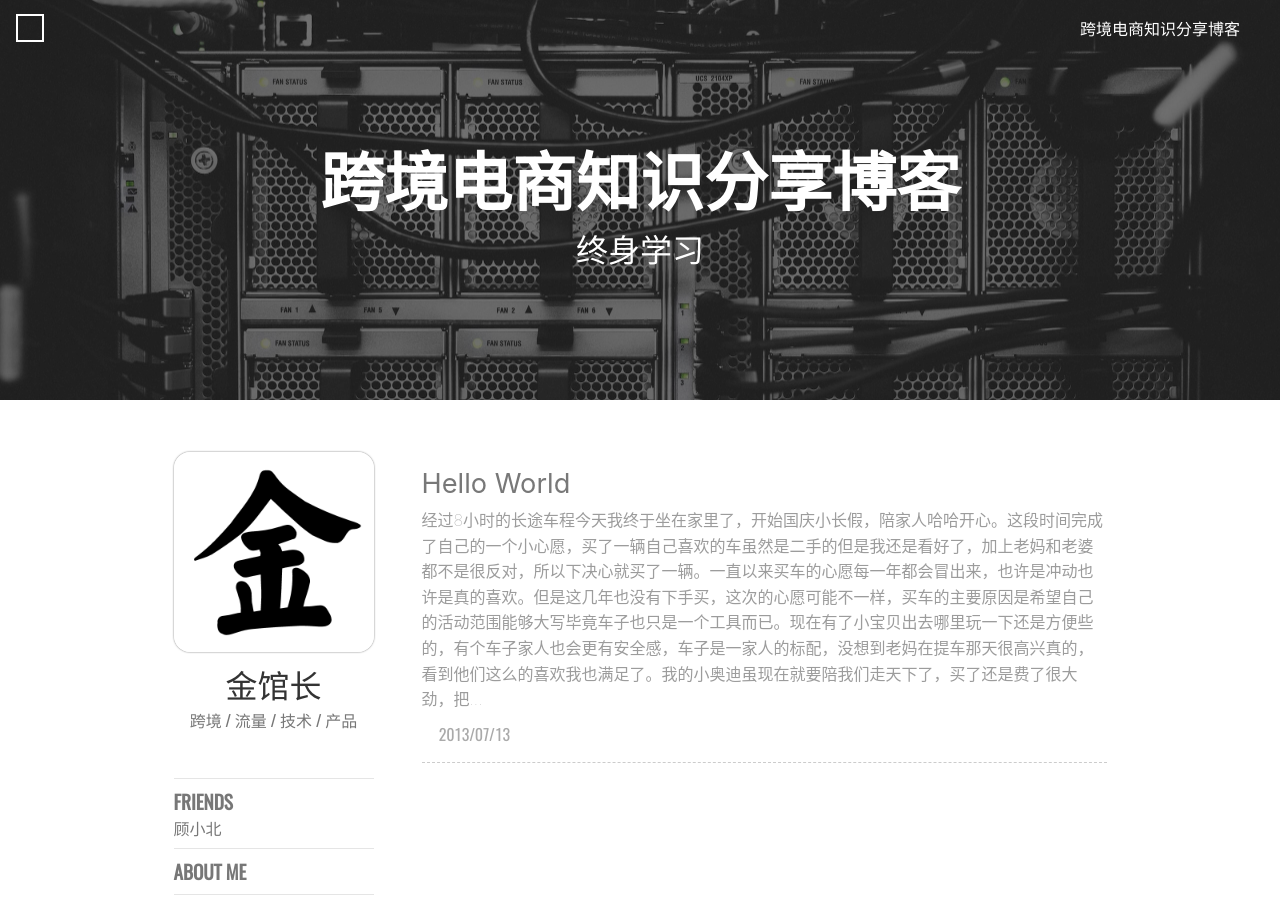
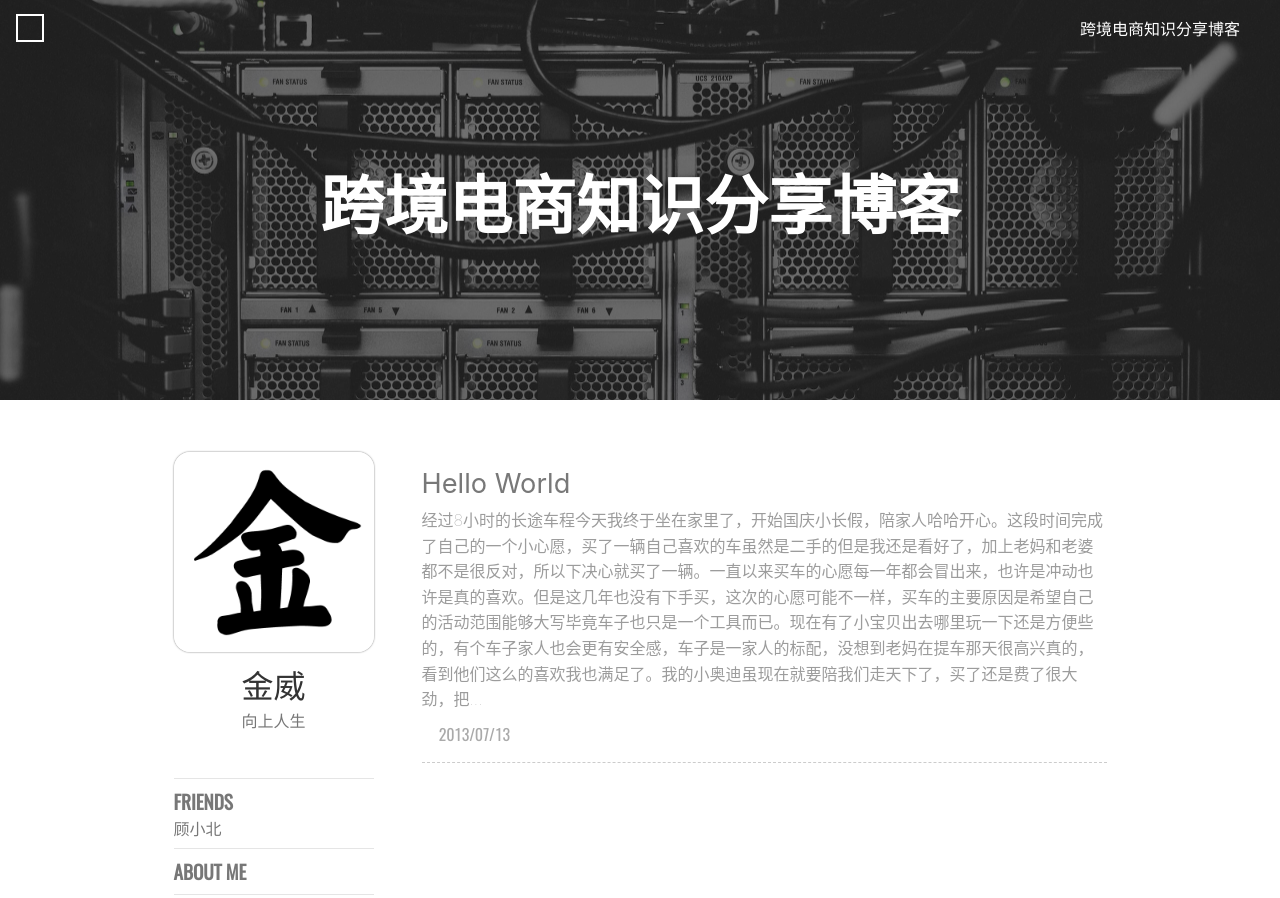
Before and after one commit to jinweime/jgz, a plain HTML site: page index.html in a window 1280 px wide. Shown: the top 898 px of the page. Drawn offline with nearby package versions, Linux system fonts and the light colour scheme; some packages are replaced by stand-ins of ours; a script that the page names is missing; a web font is replaced by a local one.

Commit message:
Site updated: 2020-11-19 11:14:05

```diff
--- a/index.html
+++ b/index.html
@@ -33,7 +33,7 @@
     <meta http-equiv="Cache-control" content="no-cache">
     <meta http-equiv="X-UA-Compatible" content="IE=edge,chrome=1">
 
-    <title>金馆长的跨境电商博客 流量 独立站 研究</title>
+    <title>金威的小酒馆博客</title>
     <style type="text/css">
     @font-face {
         font-family: 'Oswald-Regular';
@@ -256,8 +256,6 @@ height:50vh;
             <!-- 主页副标题  -->
 
 
-                终身学习
-
             <!-- 文章页  -->
 
         </p>
@@ -394,10 +392,10 @@ height:50vh;
 
             <div class="profile">
     <img class="profile-avatar" alt="avatar" src= /avatar/Misaka.jpg >
-    <div class="profile-name">金馆长</div>
+    <div class="profile-name">金威</div>
 
     <div class="profile-signature">
-        跨境 / 流量 / 技术 / 产品
+        向上人生
     </div>
 
 
```
Also changed, not shown: 2013/07/13/欢度国庆/index.html (+1 -1 lines), about/index.html (+1 -1 lines), archives/2013/07/index.html (+1 -1 lines), archives/2013/index.html (+1 -1 lines), archives/index.html (+1 -1 lines).
